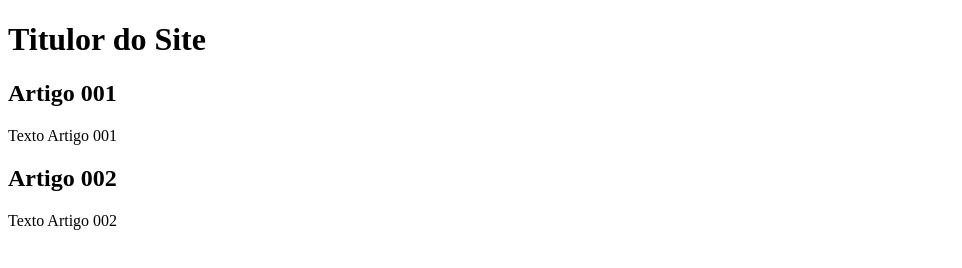
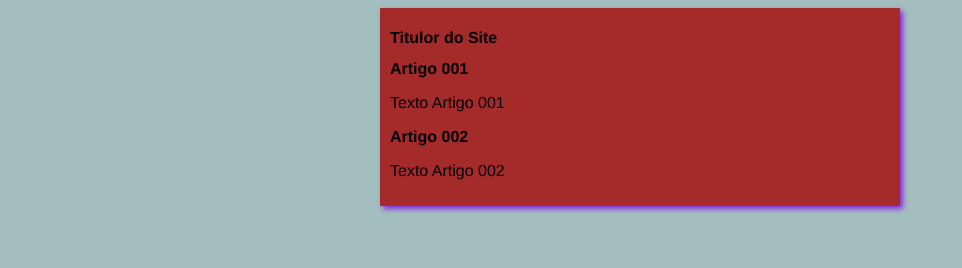
Before and after one commit to Gilson-1994/projeto-site, a plain HTML site: page index.html in a window 1280 px wide. Shown: the whole page, without its empty margins (0-962 px from the left). Drawn offline with Linux system fonts and the light colour scheme.

Commit message:
iniciei o design

```diff
--- /dev/null
+++ b/estilos/style.css
@@ -0,0 +1,16 @@
+* {
+    font-family: 'Franklin Gothic Medium', 'Arial Narrow', Arial, sans-serif;
+    font-size: 16px;
+}
+
+body {
+    background-color: rgb(162, 190, 190);
+}
+
+main {
+    background-color: brown;
+    width: 500px;
+    margin: auto;
+    padding: 10px;
+    box-shadow: 3px 3px 5px blueviolet;
+}
--- a/index.html
+++ b/index.html
@@ -4,6 +4,7 @@
     <meta charset="UTF-8">
     <meta name="viewport" content="width=device-width, initial-scale=1.0">
     <title>Titulor do Site</title>
+    <link rel="stylesheet" href="estilos/style.css">
 </head>
 <body>
     <main>
```
